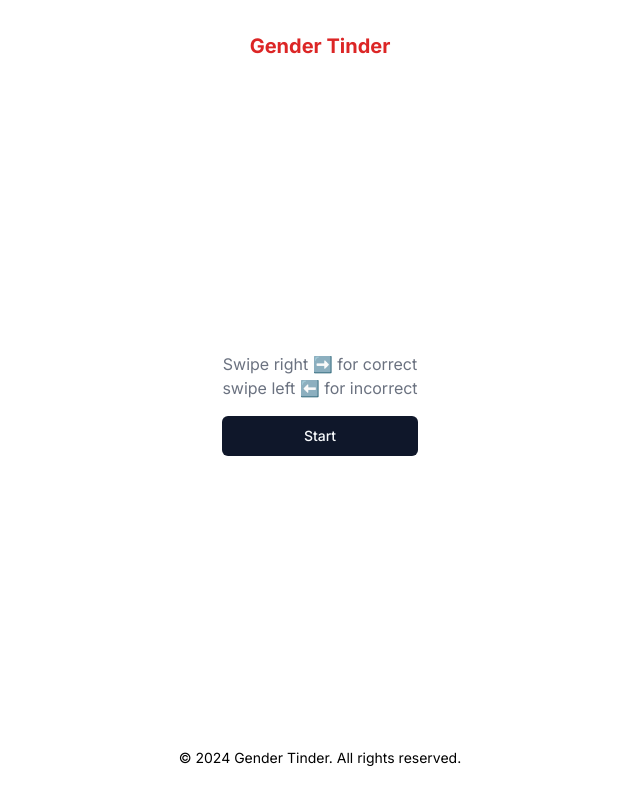
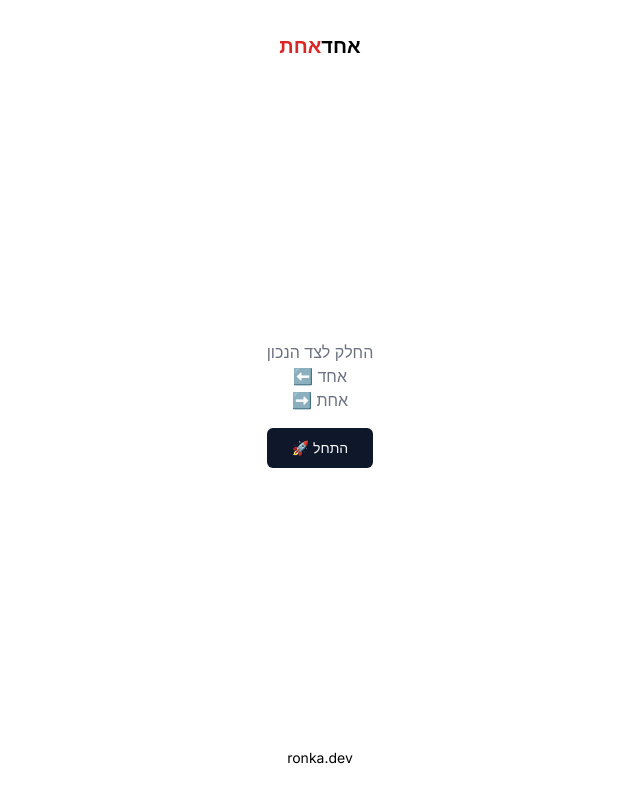
Before and after one commit to ronka/gender-tinder, a Next.js app: page / in a window 1280 px wide. Shown: the whole page, without its empty margins (320-960 px from the left). Built offline with nearby package versions, Linux system fonts and the light colour scheme.

Commit message:
translate to hebrew

```diff
--- a/components/Score.tsx
+++ b/components/Score.tsx
@@ -8,10 +8,13 @@ interface ScoreProps {
 
 export default function Score({ score, progress }: ScoreProps) {
   return (
-    <div className="flex max-w-[300px] w-full justify-center items-center bg-gray-100 p-2 rounded-md my-4 text-center flex-wrap md:flex-nowrap gap-4">
+    <div
+      className="flex max-w-[300px] w-full justify-center items-center bg-gray-100 p-2 rounded-md my-4 text-center flex-wrap md:flex-nowrap gap-4"
+      dir="rtl"
+    >
       <div className="flex items-center gap-2">
         <span className="text-sm font-semibold text-gray-700 md:text-md lg:text-lg">
-          Left:
+          נותרו:
         </span>
         <span className="text-sm font-semibold text-red-600 md:text-md lg:text-lg">
           {progress}
@@ -19,7 +22,7 @@ export default function Score({ score, progress }: ScoreProps) {
       </div>
       <div className="flex items-center gap-2 md:mb-0">
         <span className="text-sm font-semibold text-gray-700 md:text-md lg:text-lg">
-          Counter:
+          נכונים:
         </span>
         <span className="text-sm font-semibold text-green-600 md:text-md lg:text-lg">
           {score}
--- a/components/layout/Footer.tsx
+++ b/components/layout/Footer.tsx
@@ -1,9 +1,13 @@
 export default function Footer() {
   return (
     <footer className="flex items-center justify-center p-4 bg-white text-black">
-      <p className="text-center text-sm">
-        © 2024 Gender Tinder. All rights reserved.
-      </p>
+      <a
+        href="https://ronka.dev"
+        target="_blank"
+        className="text-center text-sm"
+      >
+        ronka.dev
+      </a>
     </footer>
   );
 }
--- a/components/layout/Header.tsx
+++ b/components/layout/Header.tsx
@@ -2,10 +2,12 @@ import { Button } from "@/components/ui/button";
 
 export default function Header() {
   return (
-    <header className="flex items-center justify-center p-4 bg-white text-black">
-      <span className="bg-transparent text-xl font-bold text-red-600">
-        Gender Tinder
-      </span>
+    <header
+      className="flex items-center justify-center p-4 bg-white text-black"
+      dir="rtl"
+    >
+      <span className="bg-transparent text-xl font-bold">אחד</span>
+      <span className="bg-transparent text-xl font-bold text-red-600">אחת</span>
     </header>
   );
 }
--- a/components/ui/ScoreDialog.tsx
+++ b/components/ui/ScoreDialog.tsx
@@ -28,23 +28,22 @@ export function ScoreDialog({ time, score, onClose }: Props) {
     }
   };
 
-  const SHARE_TEXT = `I just scored ${score} in ${formatTime(time)} minutes 🤓`;
+  const SHARE_TEXT = `הצלחתי ${score} תוך ${formatTime(time)} 🤓`;
 
   return (
     <Dialog onOpenChange={handleClose} defaultOpen={true}>
-      <DialogContent className="sm:max-w-[425px]">
+      <DialogContent dir="rtl" className="sm:max-w-[350px]">
         <DialogHeader>
-          <DialogTitle>Share Your Score</DialogTitle>
-          <DialogDescription>
-            You have achieved a high score on Tinder! Share your success with
-            your friends.
+          <DialogTitle className="text-center">נגמררר</DialogTitle>
+          <DialogDescription className="text-center">
+            מעוניינים להתלהב על החברים שלכם?
           </DialogDescription>
         </DialogHeader>
         <div className="grid gap-4 py-4">
           <div className="flex items-center gap-2">
             <TrophyIcon className="h-6 w-6" />
             <p>
-              {score} in {formatTime(time)}
+              {score} נכונים תוך {formatTime(time)}
             </p>
           </div>
           <div className="flex items-center gap-2">
@@ -55,7 +54,7 @@ export function ScoreDialog({ time, score, onClose }: Props) {
               )}`}
               target="_blank"
             >
-              <Button variant="outline">Share on X</Button>
+              <Button variant="outline">שתף ב-X</Button>
             </Link>
           </div>
           <div className="flex items-center gap-2">
@@ -64,13 +63,13 @@ export function ScoreDialog({ time, score, onClose }: Props) {
               target="_blank"
               href={`whatsapp://send?text=${encodeURIComponent(SHARE_TEXT)}`}
             >
-              <Button variant="outline">Share on WhatsApp</Button>
+              <Button variant="outline">שתף ב-WhatsApp</Button>
             </Link>
           </div>
         </div>
         <DialogFooter>
-          <Button onClick={() => onClose()} type="submit">
-            Try Again
+          <Button className="w-full" onClick={() => onClose()} type="submit">
+            נסה שוב
           </Button>
         </DialogFooter>
       </DialogContent>
--- a/components/ui/StartGameFramgent.tsx
+++ b/components/ui/StartGameFramgent.tsx
@@ -4,13 +4,17 @@ export const StartGameFramgent: React.FC<{ onStartGame: () => void }> = ({
   onStartGame,
 }) => {
   return (
-    <div className="space-y-4 flex flex-col items-center justify-center">
+    <div
+      className="space-y-4 flex flex-col items-center justify-center"
+      dir="rtl"
+    >
       <div className="text-center space-y-2 text-gray-500 dark:text-gray-400">
-        Swipe right ➡️ for correct <br />
-        swipe left ⬅️ for incorrect
+        החלק לצד הנכון <br />
+        אחד ⬅️ <br />
+        אחת ➡️
       </div>
       <Button className="w-full max-w-xs" onClick={onStartGame}>
-        Start
+        התחל 🚀
       </Button>
     </div>
   );
```
